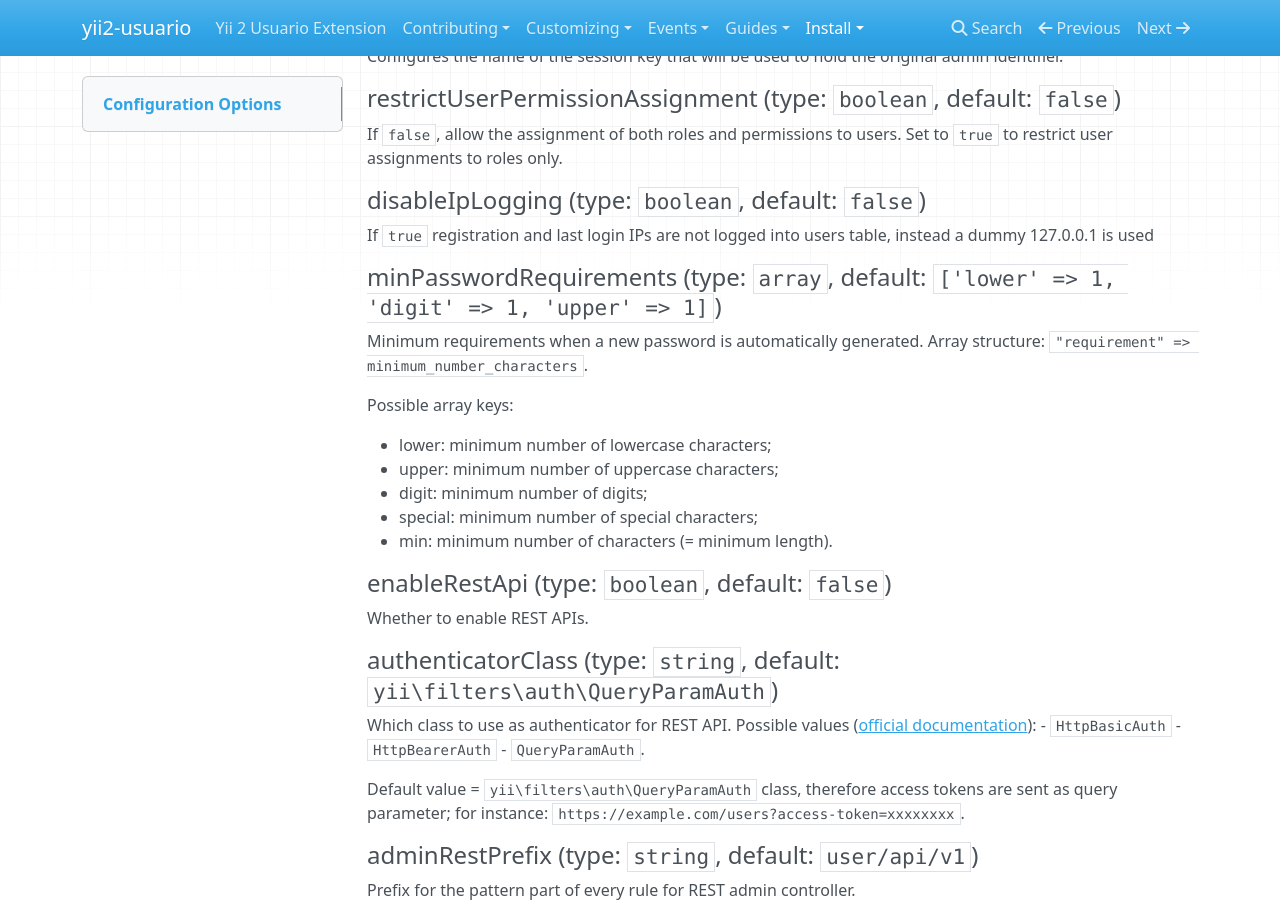
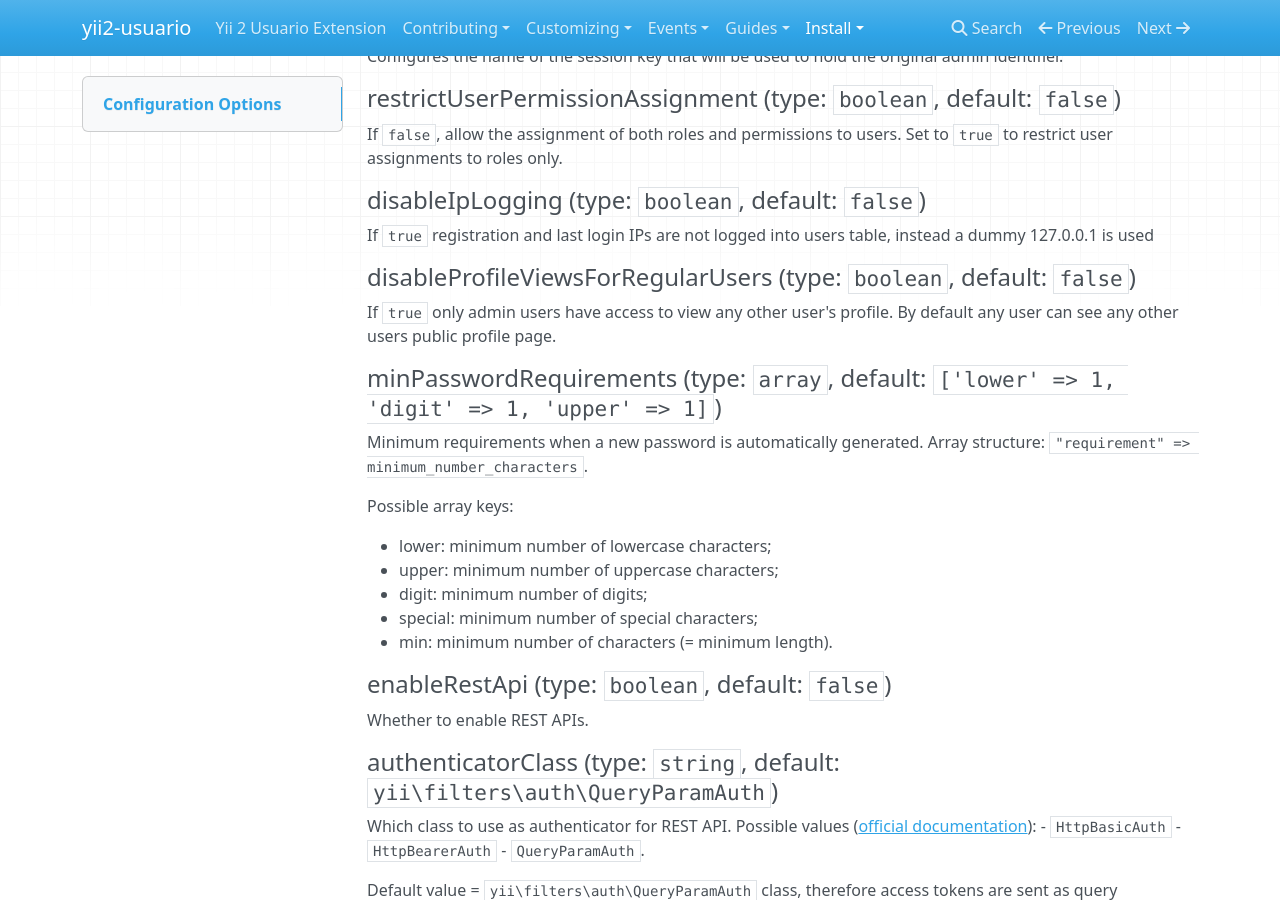
Before and after one commit to 2amigos/yii2-usuario, an MkDocs documentation site: the page built from docs/install/configuration-options.md, in a window 1280 px wide and 900 px high, scrolled down 6103 px. Built offline with MkDocs 1.6.1, drawn with Linux system fonts in a browser that asks for light colours; nearby versions of some CDN libraries.

Commit message:
added docs

```diff
--- a/docs/install/configuration-options.md
+++ b/docs/install/configuration-options.md
@@ -313,6 +313,11 @@ Set to `true` to restrict user assignments to roles only.
 
 If `true` registration and last login IPs are not logged into users table, instead a dummy 127.0.0.1 is used
 
+
+#### disableProfileViewsForRegularUsers (type: `boolean`, default: `false`)
+
+If `true` only admin users have access to view any other user's profile. By default any user can see any other users public profile page.
+
 #### minPasswordRequirements (type: `array`, default: `['lower' => 1, 'digit' => 1, 'upper' => 1]`)
 
 Minimum requirements when a new password is automatically generated.
```
